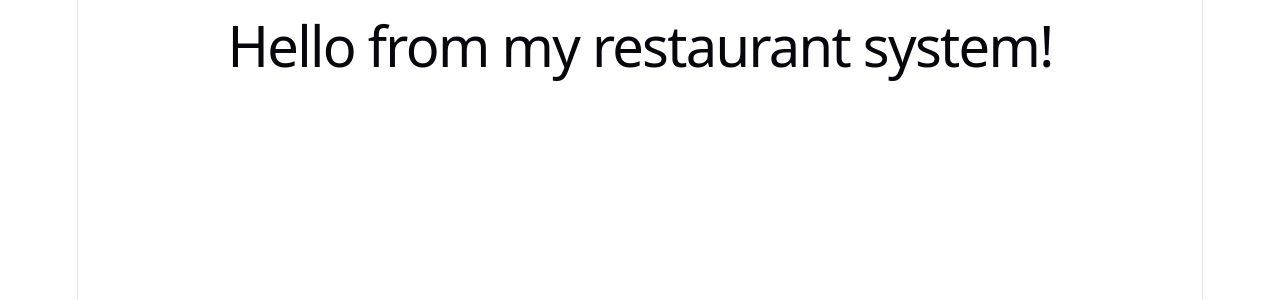
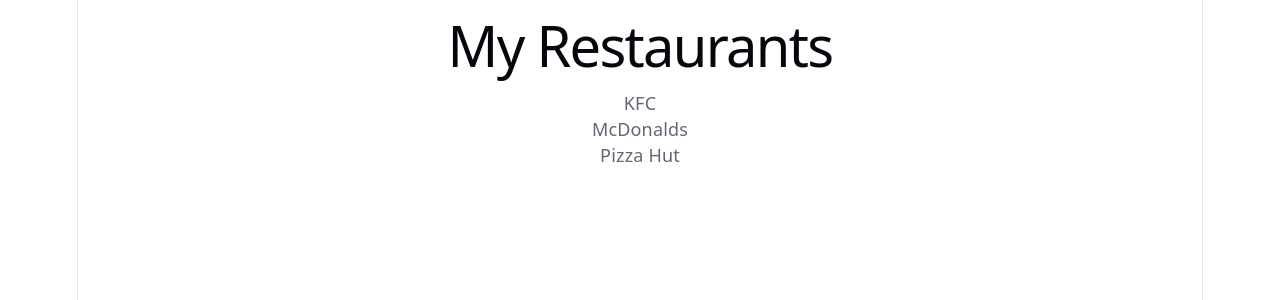
Before and after one commit to CristianDmbr/Store-Management-System, a React app in the folder frontend/: page / in a window 1280 px wide. Shown: the top 300 px of the page. Built offline with nearby package versions, Linux system fonts and the light colour scheme; the HTML template or start-up script is replaced by a standard one.

Commit message:
Started Frontend

```diff
--- a/frontend/src/App.jsx
+++ b/frontend/src/App.jsx
@@ -4,9 +4,13 @@
 import viteLogo from './assets/vite.svg'
 import './App.css'
 
+import RestaurantList from "./RestaurantList"
+
+// Where UI gets constructed
+
 function App() {
   return (
-      <h1>Hello from my restaurant system!</h1>
+    <RestaurantList />
   );
 }
 
--- /dev/null
+++ b/frontend/src/RestaurantList.jsx
@@ -0,0 +1,12 @@
+function RestaurantList() {
+    return (
+        <div>
+            <h1>My Restaurants</h1>
+            <p>KFC</p>
+            <p>McDonalds</p>
+            <p>Pizza Hut</p>
+        </div>
+    )
+}
+
+export default RestaurantList
```
